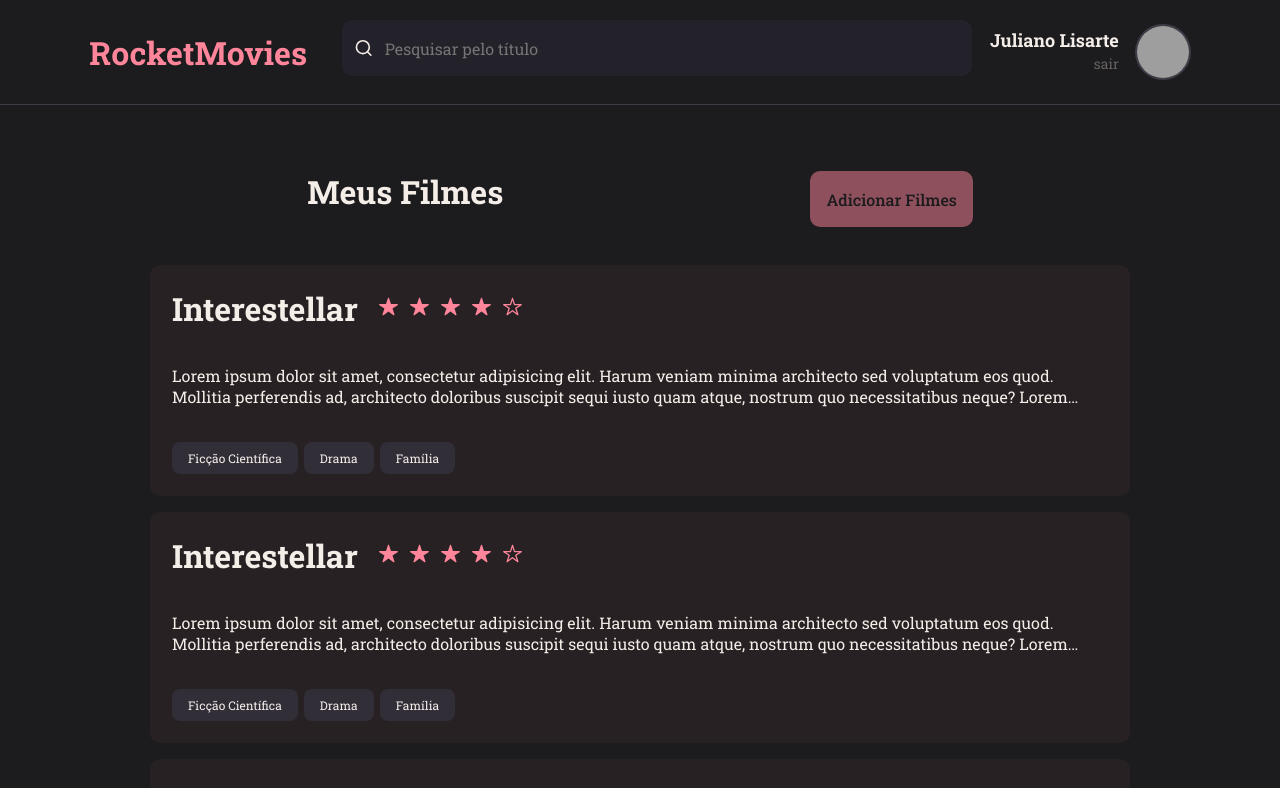
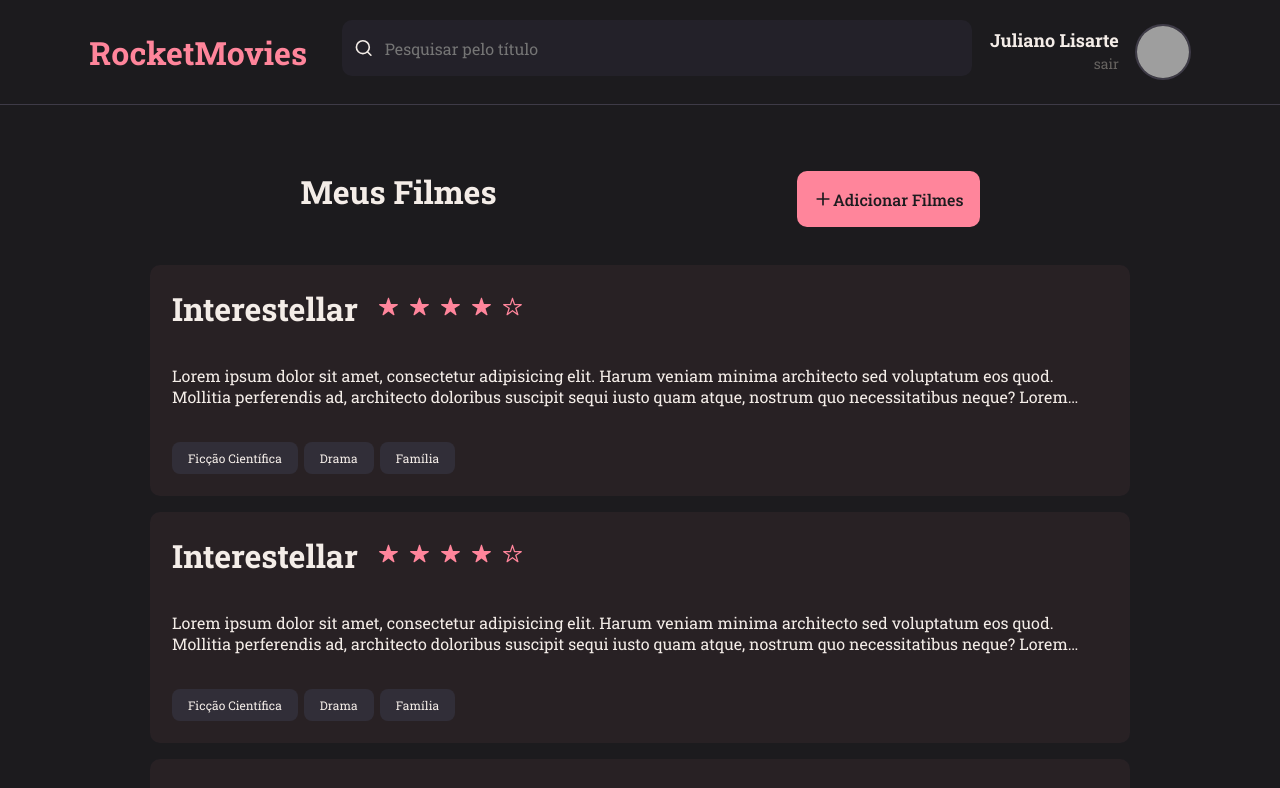
Before and after one commit to JLisarte/projeto_registration_movie_front, a React (Vite) app: page / in a window 1280 px wide. Shown: the top 788 px of the page. Built offline with nearby package versions, Linux system fonts and the light colour scheme; grey boxes are pictures that could not be loaded.

Commit message:
Refactor Button component and add icon support

```diff
--- a/src/components/Button/index.jsx
+++ b/src/components/Button/index.jsx
@@ -1,13 +1,15 @@
-import { FiPlus } from "react-icons/fi"
-import { Container } from "./styles"
+import { FiPlus } from "react-icons/fi";
+import { Container } from "./styles";
 
-export function Button({ title, add = false, ...rest }) {
+export function Button({ title, loading = false, icon: Icon, ...rest }) {
   return (
     <Container
       type="button"
-      disabled={add}
-      {...rest}>
-      {add ? 'carregando': title}
+      disabled={loading}
+      {...rest}
+    >
+      {Icon && <Icon size={20} />}
+      {loading ? 'Carregando...' : title}
     </Container>
   )
 }
--- a/src/components/Button/styles.js
+++ b/src/components/Button/styles.js
@@ -4,6 +4,9 @@ export const Container = styled.button`
   width: 100%;
   background-color: ${({ theme }) => theme.COLORS.SALMON};
   color: ${({ theme }) => theme.COLORS.BACKGROUND_800};
+
+  display: flex;
+  align-items: center;
 
   height: 56px;
   border: 0;
--- a/src/pages/Home/index.jsx
+++ b/src/pages/Home/index.jsx
@@ -1,3 +1,4 @@
+import { FiPlus } from 'react-icons/fi';
 import { Container, Brand, NewNote, Content } from './styles';
 
 import { Header } from '../../components/Header';
@@ -16,7 +17,7 @@ export function Home() {
         </Brand>
 
         <NewNote>
-          <Button title={"Adicionar Filmes"} disabled />
+          <Button icon={FiPlus} title="Adicionar Filmes" />
         </NewNote>
       </div>
 
```
